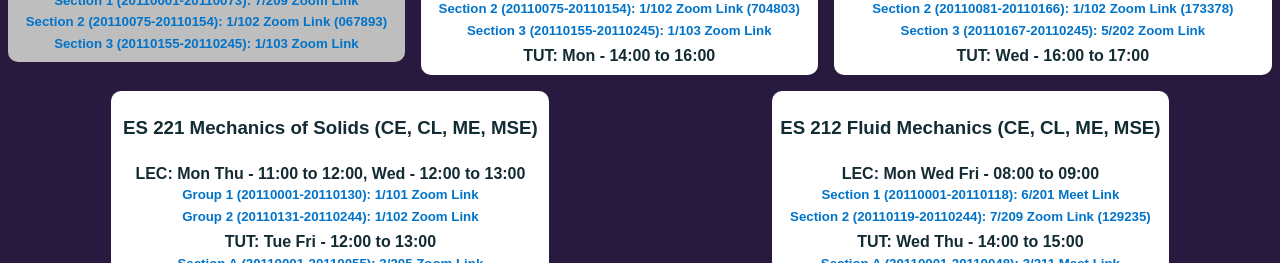
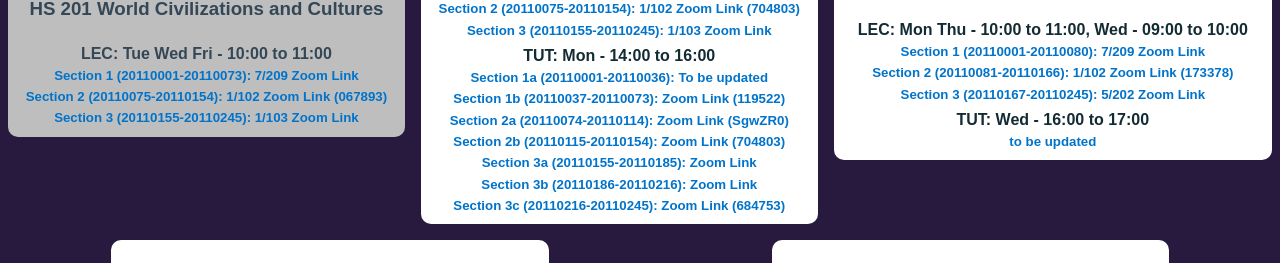
Before and after one commit to mk-mukul/btech20-iitgn, a React (Create React App) app: page / in a window 1280 px wide. Shown: the part 337-600 px from the top of the page. Built offline with nearby package versions, Linux system fonts and the light colour scheme; no server answers.

Commit message:
update data

```diff
--- a/src/containers/btech20/data.js
+++ b/src/containers/btech20/data.js
@@ -47,31 +47,35 @@ export const data = [
             {
                 "time": "TUT: Mon - 14:00 to 16:00",
                 "section": [
-                  //   {
-                  //       "section": "Chetan Pahlajani (17110127 – 20110038) Zoom Link Passcode: 995788",
-                  //       "link": "https://iitgn-ac-in.zoom.us/j/92972276457?pwd=WlJRaWFqZkJzRENyM01seHlqUUtLQT09"
-                  //   },
-                  //   {
-                  //       "section": "Sampa Dey (20110039 – 20110077) Meet Link",
-                  //       "link": "https://meet.google.com/wfh-nozp-nev"
-                  //   },
-                  //   {
-                  //       "section": "Satyajit Pramanik (20110078 – 20110121) Zoom Link Passcode: 795185",
-                  //       "link": "https://iitgn-ac-in.zoom.us/j/95197071681?pwd=MktxeDExY1ZrdUlHMzNpZVlGU0xRZz09"
-                  //   },
-                  //   {
-                  //       "section": "Arpan Bhattacharyya (20110122 – 20110165) Zoom Link Passcode: 734727",
-                  //       "link": "https://iitgn-ac-in.zoom.us/j/91987721522?pwd=ZkN3ais5bzZFT2pyUWFNNXM4dmRLZz09"
-                  //   },
-                  //   {
-                  //       "section": "Baradhwaj Coleppa (20110166 – 20110206) Zoom Link Passcode: 106196",
-                  //       "link": "https://iitgn-ac-in.zoom.us/j/95932145896?pwd=cnNjZVIyZHFxZEVObVpjblJOS0tEQT09"
-                  //   },
-                  //   {
-                  //       "section": "Jagmohan Tyagi (20110207 – 20110245) Zoom Link",
-                  //       "link": "https://iitgn-ac-in.zoom.us/j/92890001746?pwd=RXRweHpQbkRORFhld29qNElaQ2owQT09"
-                  //   }
-                ]
+                    {
+                        "section": "Section 1a (20110001-20110036): To be updated",
+                        // "link": "https://iitgn-ac-in.zoom.us/j/93434275311?pwd=VTVWRHphQnhwV0VlRkIwbXpGSlpWUT09"
+                    },
+                    {
+                        "section": "Section 1b (20110037-20110073): Zoom Link (119522)",
+                        "link": "https://iitgn-ac-in.zoom.us/j/94592131732?pwd=ZVZjTjlVY0w4T1RqcG9YTGQrMEtnZz09"
+                    },
+                    {
+                        "section": "Section 2a (20110074-20110114): Zoom Link (SgwZR0)",
+                        "link": "https://iitgn-ac-in.zoom.us/j/6585989272?pwd=MlpQeE4xSlJoa1c0ME9HdWRwKzM0UT09"
+                    },
+                    {
+                        "section": "Section 2b (20110115-20110154): Zoom Link (704803)",
+                        "link": "https://iitgn-ac-in.zoom.us/j/97990407584?pwd=ekV5bDBxMU9LOWQybm14WHhCTmk5UT09"
+                    },
+                    {
+                        "section": "Section 3a (20110155-20110185): Zoom Link",
+                        "link": "https://iitgn-ac-in.zoom.us/j/91567111317"
+                    },
+                    {
+                        "section": "Section 3b (20110186-20110216): Zoom Link",
+                        "link": "https://iitgn-ac-in.zoom.us/j/6666205461"
+                    },
+                    {
+                        "section": "Section 3c (20110216-20110245): Zoom Link (684753)",
+                        "link": "https://iitgn-ac-in.zoom.us/j/96125719496?pwd=eWdnMjh1Mkg2aGxvOGZQUTAvZklIUT09"
+                    }
+                  ]
             }
         ]
     },
@@ -98,10 +102,10 @@ export const data = [
             {
                 "time": "TUT: Wed - 16:00 to 17:00",
                 "section": [
-                  //   {
-                  //       "section": "Zoom Link",
+                    {
+                        "section": "to be updated",
                   //       "link": "https://iitgn-ac-in.zoom.us/j/92969822084"
-                  //   }
+                    }
                 ]
             }
         ]
```
